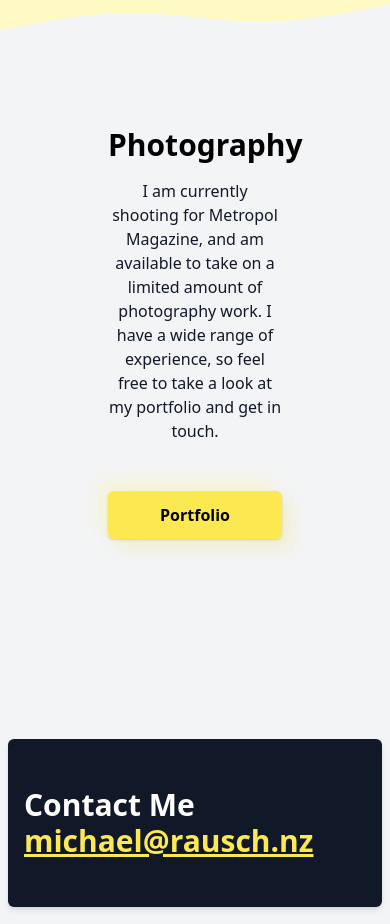
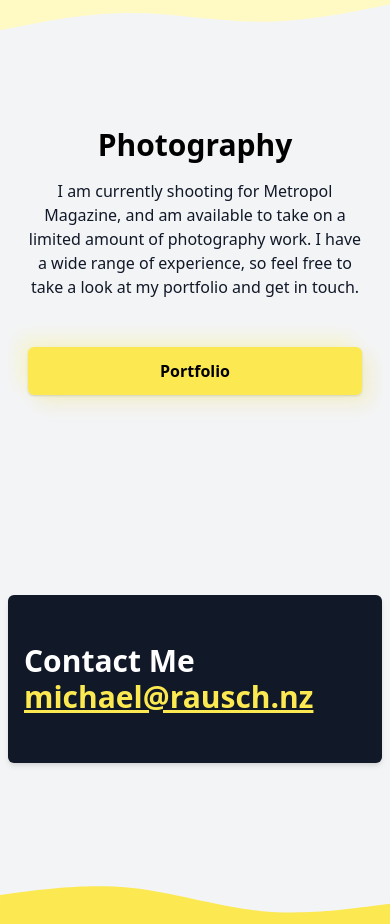
Before and after one commit to michaelrausch/michaelrausch.nz-v4, a Next.js app: page / in a window 390 px wide. Shown: the part 1640-2564 px from the top of the page. Built offline with nearby package versions, Linux system fonts and the light colour scheme.

Commit message:
Fixed padding on photography text container
- Set padding to 0 when on a small screen

```diff
--- a/components/banner.js
+++ b/components/banner.js
@@ -6,7 +6,7 @@ export default function Banner(props) {
                     <div class="w-0 flex-1 flex items-center">
                         <span class="flex p-2 rounded-lg bg-dyellow-dark">
                             <svg class="h-6 w-6 text-black" xmlns="http://www.w3.org/2000/svg" fill="none" viewBox="0 0 24 24" stroke="currentColor" aria-hidden="true">
-                                <path stroke-linecap="round" strokeLinejoin="round" strokeWidth="2" d="M11 5.882V19.24a1.76 1.76 0 01-3.417.592l-2.147-6.15M18 13a3 3 0 100-6M5.436 13.683A4.001 4.001 0 017 6h1.832c4.1 0 7.625-1.234 9.168-3v14c-1.543-1.766-5.067-3-9.168-3H7a3.988 3.988 0 01-1.564-.317z" />
+                                <path strokeLinecap="round" strokeLinejoin="round" strokeWidth="2" d="M11 5.882V19.24a1.76 1.76 0 01-3.417.592l-2.147-6.15M18 13a3 3 0 100-6M5.436 13.683A4.001 4.001 0 017 6h1.832c4.1 0 7.625-1.234 9.168-3v14c-1.543-1.766-5.067-3-9.168-3H7a3.988 3.988 0 01-1.564-.317z" />
                             </svg>
                         </span>
                         <p class="ml-3 font-medium text-black truncate">
--- a/components/photography.js
+++ b/components/photography.js
@@ -3,7 +3,7 @@ import { motion } from "framer-motion"
 export default function Photography() {
     return (
         <div class="overflow-hidden relative lg:flex lg:items-center px-5">
-            <div class="w-full px-20 md:px-0">
+            <div class="w-full px-0 sm:px-20 md:px-0">
                 <h2 class="text-3xl font-extrabold text-black dark:text-white sm:text-5xl text-center md:text-left">
                     <span class="block">
                         Photography
```
